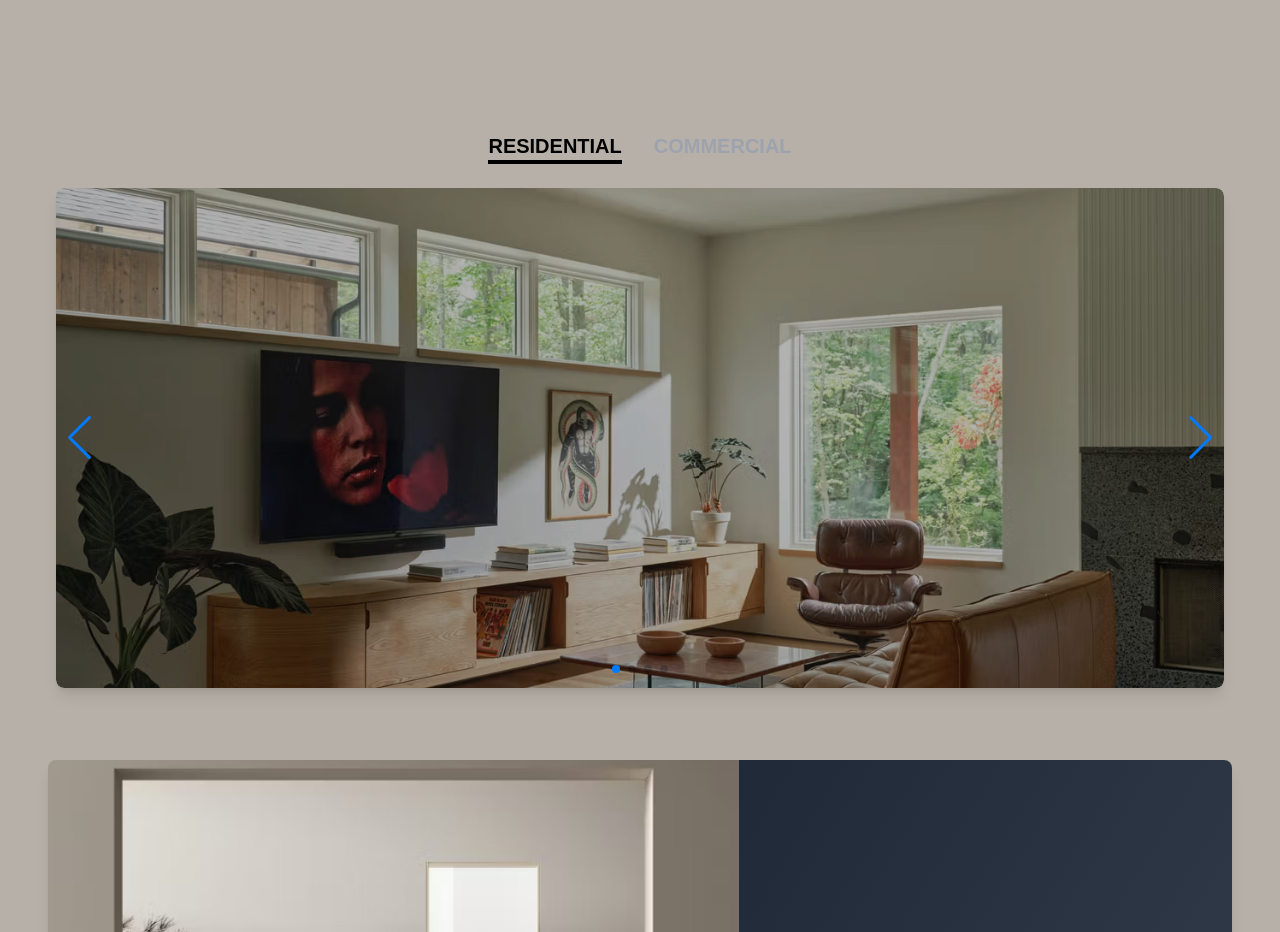
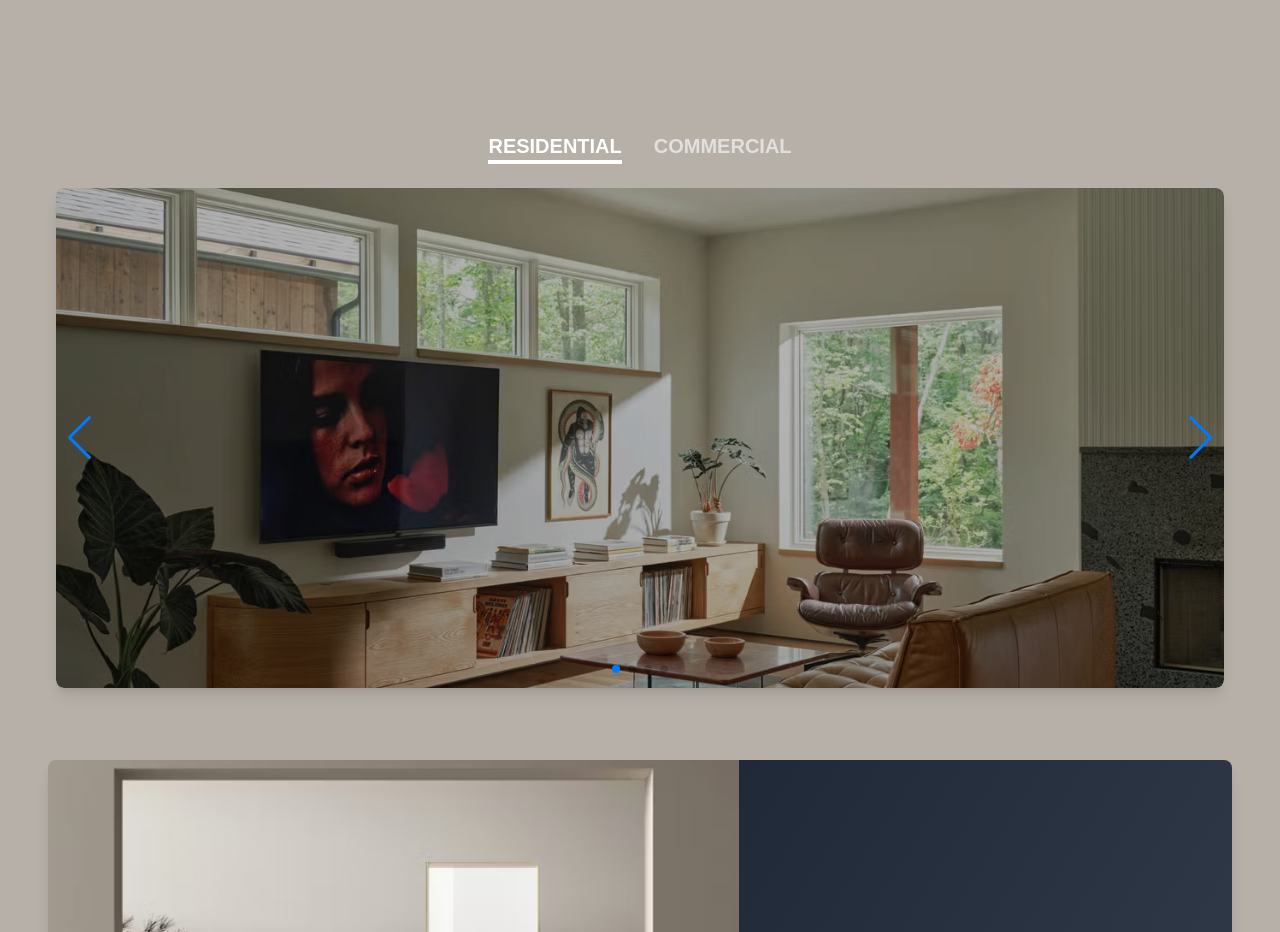
Before and after one commit to harryhritik12/home_decor, a React (Create React App) app: page / in a window 1280 px wide. Shown: the part 880-1812 px from the top of the page. Built offline with nearby package versions, Linux system fonts and the light colour scheme.

Commit message:
color change

```diff
--- a/src/components/ProjectGrids.jsx
+++ b/src/components/ProjectGrids.jsx
@@ -37,21 +37,20 @@ const ProjectSlider = () => {
     <section className="p-10 bg-transparent">
       <div className="text-center mb-6">
         <button
-          className={`mx-4 text-xl font-bold transition-colors duration-300 ${
-            showResidential ? "text-black border-b-4 border-black" : "text-gray-400"
-          }`}
+          className={`mx-4 text-xl font-bold text-white transition-colors duration-300 ${showResidential ? "border-b-4 border-white" : "opacity-60"
+            }`}
           onClick={() => setShowResidential(true)}
         >
           RESIDENTIAL
         </button>
         <button
-          className={`mx-4 text-xl font-bold transition-colors duration-300 ${
-            !showResidential ? "text-black border-b-4 border-black" : "text-gray-400"
-          }`}
+          className={`mx-4 text-xl font-bold text-white transition-colors duration-300 ${!showResidential ? "border-b-4 border-white" : "opacity-60"
+            }`}
           onClick={() => setShowResidential(false)}
         >
           COMMERCIAL
         </button>
+
       </div>
       <div className="w-full">
         <Swiper
```
